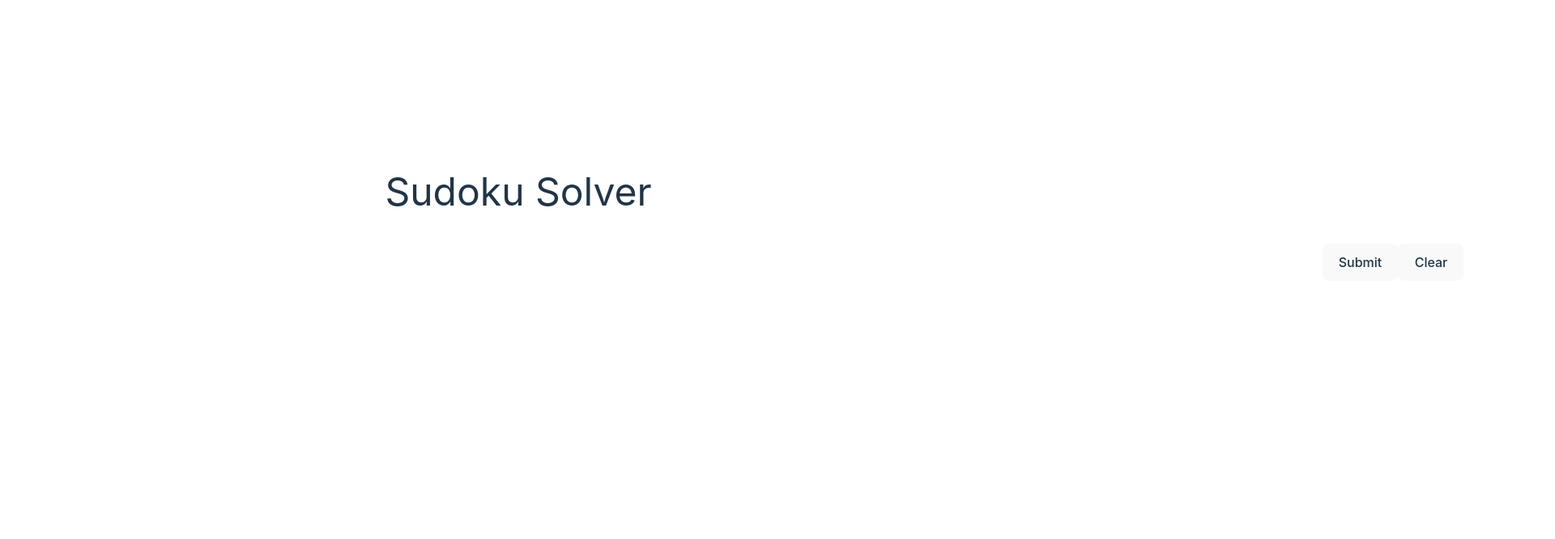
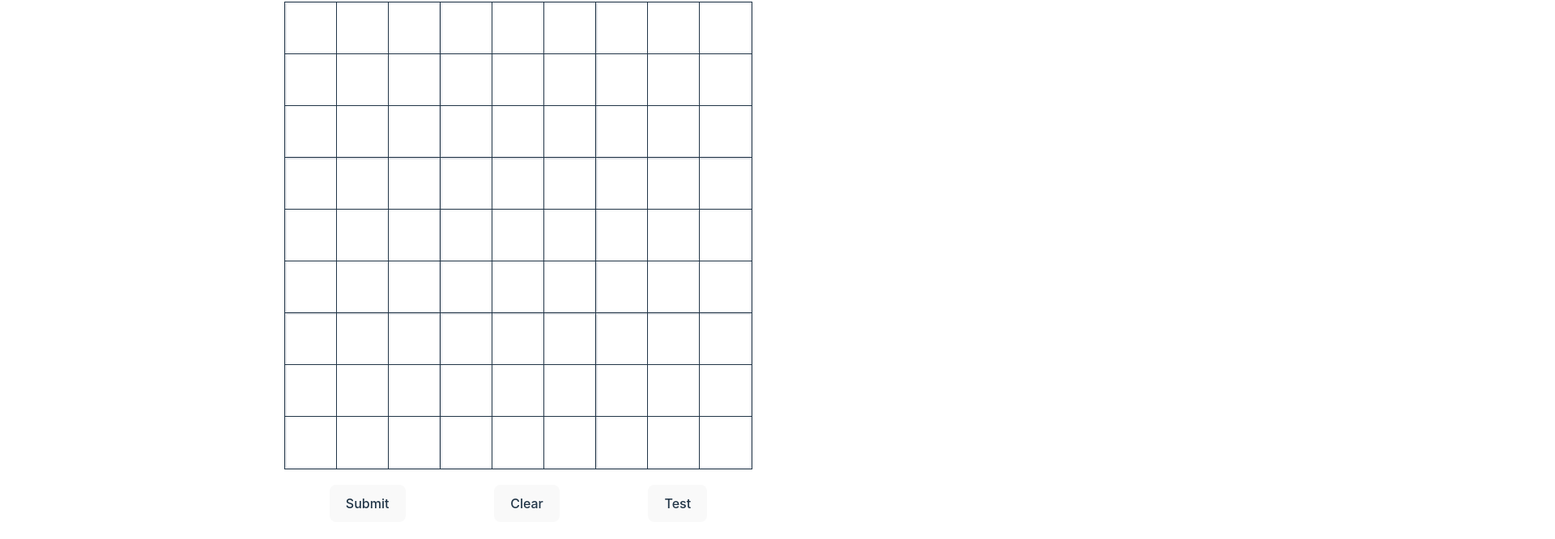
Before and after one commit to Hunter-Lanier/Sudoku_Vue, a Vue app: page / in a window 1280 px wide. Shown: the part 120-786 px from the top of the page at 81% size, 1920 px wide, since content can reach past the window. Built offline with nearby package versions, Linux system fonts and the light colour scheme.

Commit message:
Version 1.0

```diff
--- a/src/App.vue
+++ b/src/App.vue
@@ -6,7 +6,6 @@ import Grid from "./components/Grid.vue";
   <div class="flex flex-col">
     <h1 class="text-5xl pb-10">Sudoku Solver</h1>
     <Grid />
-
   </div>
 </template>
 
--- a/src/components/Grid.vue
+++ b/src/components/Grid.vue
@@ -1,21 +1,28 @@
 <template>
-  <div class="flex justify-center">
+  <div>
     <div
+      class="grid-container"
       v-for="(row, rowIndex) in sudokuBoard"
       :key="rowIndex"
-      class="grid-row flex justify-between bg-slate-50 h-62 w-60"
     >
       <input
         v-for="(cell, cellIndex) in row"
         :key="cellIndex"
         v-model="sudokuBoard[rowIndex][cellIndex]"
+        :class="[
+          'grid-cell w-16 h-16 text-center text-2xl font-bold bg-gray outline outline-1 text',
+          cellClass(rowIndex, cellIndex),
+        ]"
         type="number"
         min="1"
         max="9"
       />
     </div>
-    <button @click="submitBoard">Submit</button>
-    <button @click="clearBoard">Clear</button>
+    <div class="mt-5 flex justify-around align-middle">
+      <button class="" @click="submitBoard">Submit</button>
+      <button class="" @click="clearBoard">Clear</button>
+      <button class="" @click="testBoard">Test</button>
+    </div>
   </div>
 </template>
 
@@ -24,22 +31,86 @@ export default {
   data() {
     return {
       sudokuBoard: Array.from({ length: 9 }, () => Array(9).fill("")),
+      solvedBoard: Array.from({ length: 9 }, () => Array(9).fill("")),
     };
   },
   methods: {
     submitBoard() {
-      // Process or validate the Sudoku board here
-      console.log(this.sudokuBoard);
+      const solve = (board) => {
+        for (let row = 0; row < 9; row++) {
+          for (let col = 0; col < 9; col++) {
+            if (board[row][col] === 0) {
+              // Find an empty cell
+              for (let num = 1; num <= 9; num++) {
+                if (this.isValid(board, row, col, num)) {
+                  board[row][col] = num;
+                  if (solve(board)) return true;
+                  board[row][col] = 0; // Backtrack
+                }
+              }
+              return false;
+            }
+          }
+        }
+        return true;
+      };
+
+      solve(this.sudokuBoard);
+      this.solvedBoard = JSON.parse(JSON.stringify(this.sudokuBoard));
+    },
+    isValid(board, row, col, num) {
+      // Check the row
+      for (let i = 0; i < 9; i++) {
+        if (board[row][i] === num) {
+          return false;
+        }
+      }
+
+      // Check the column
+      for (let i = 0; i < 9; i++) {
+        if (board[i][col] === num) {
+          return false;
+        }
+      }
+
+      // Check the box
+      let startRow = row - (row % 3);
+      let startCol = col - (col % 3);
+      for (let i = 0; i < 3; i++) {
+        for (let j = 0; j < 3; j++) {
+          if (board[i + startRow][j + startCol] === num) {
+            return false;
+          }
+        }
+      }
+
+      return true;
+    },
+    cellClass(rowIndex, cellIndex) {
+      let classes = "";
+      if (rowIndex % 3 === 0) classes += " border-t-2";
+      if (cellIndex % 3 === 0) classes += " border-l-2";
+      if ((rowIndex + 1) % 3 === 0) classes += " border-b-2";
+      if ((cellIndex + 1) % 3 === 0) classes += " border-r-2";
+      return classes;
+    },
+    testBoard() {
+      this.sudokuBoard = [
+        [0, 0, 0, 0, 0, 0, 0, 0, 0],
+        [7, 0, 0, 0, 0, 0, 0, 0, 0],
+        [5, 0, 0, 0, 0, 0, 0, 0, 0],
+        [9, 0, 0, 0, 0, 0, 0, 0, 0],
+        [6, 0, 0, 0, 0, 0, 0, 0, 0],
+        [8, 0, 0, 0, 0, 0, 0, 0, 0],
+        [4, 0, 0, 0, 0, 0, 0, 0, 0],
+        [3, 0, 0, 0, 0, 0, 0, 0, 0],
+        [2, 0, 0, 0, 0, 0, 0, 0, 0],
+      ];
     },
     clearBoard() {
       this.sudokuBoard = Array.from({ length: 9 }, () => Array(9).fill(""));
+      this.solvedBoard = Array.from({ length: 9 }, () => Array(9).fill(""));
     },
-    // Additional Sudoku methods...
   },
 };
 </script>
-
-<style>
-sudokuBoard {
-}
-</style>
```
